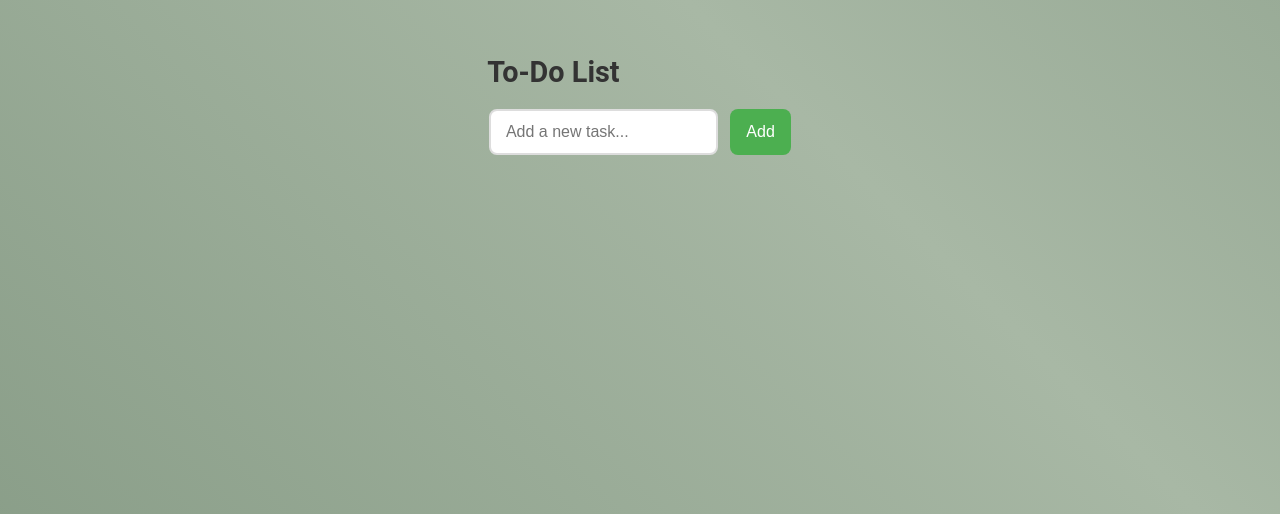
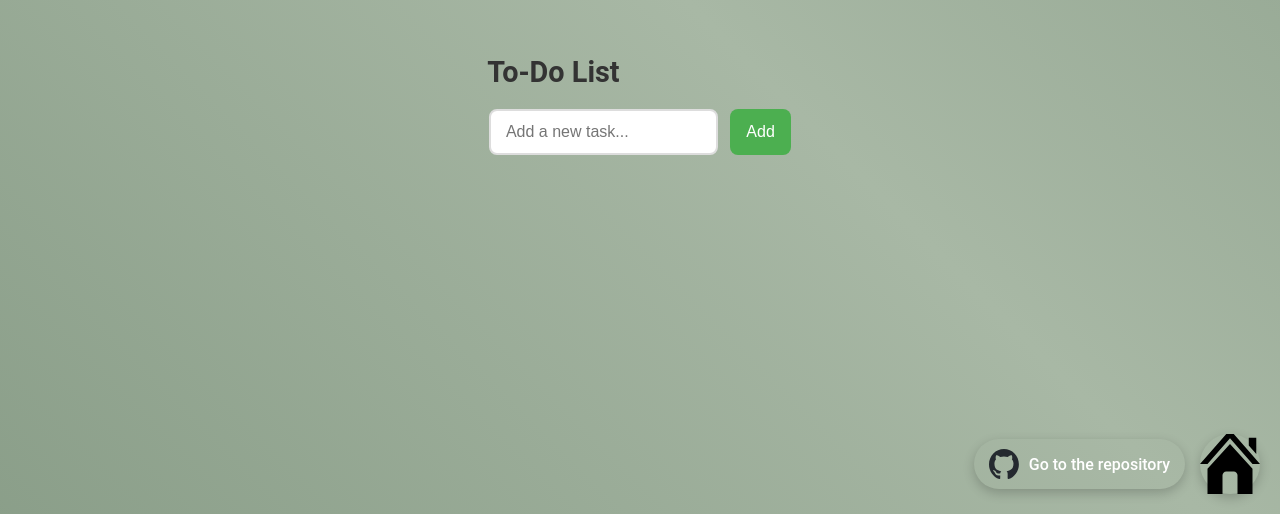
Before and after one commit to DianaSill/task-list-app, a plain HTML site: page index.html in a window 1280 px wide. Shown: the part 286-800 px from the top of the page. Drawn offline with Linux system fonts and the light colour scheme.

Commit message:
added assets, home button and repository button

```diff
--- a/index.html
+++ b/index.html
@@ -17,7 +17,15 @@
         </div>
         <ul id="task-list"></ul>
     </div>
-
+    <div class="floating-buttons">
+        <a href="https://github.com/DianaSill/task-list-app" target="_blank" class="floating-github-button">
+            <img src="assets/github-mark.svg" alt="GitHub Logo" class="github-icon" />
+            <span class="github-text">Go to the repository</span>
+        </a>
+        <a href="https://dianasill.github.io/" class="floating-house-button">
+            <img src="assets/house.svg" alt="House Icon" class="house-icon" />
+        </a>
+    </div>
     <script src="script.js"></script>
 </body>
 
--- a/script.js
+++ b/script.js
@@ -10,6 +10,7 @@ function displayTasks() {
     tasks.forEach((task, index) => {
         const li = document.createElement('li');
         li.classList.add('task');
+
         // Add 'completed' class only if task is marked as completed
         if (task.completed) {
             li.classList.add('completed');
@@ -18,7 +19,7 @@ function displayTasks() {
         // Add click listener to the entire list item to toggle completion
         li.addEventListener('click', () => toggleCompletion(index));
 
-        // Set the task text
+        // Task text
         const taskText = document.createElement('span');
         taskText.textContent = task.text;
         taskText.classList.add('task-text');
@@ -27,6 +28,8 @@ function displayTasks() {
         const deleteBtn = document.createElement('button');
         deleteBtn.textContent = 'Delete';
         deleteBtn.classList.add('delete-btn');
+
+        // Stop propagation when the delete button is clicked to prevent toggle
         deleteBtn.addEventListener('click', (e) => {
             e.stopPropagation(); // Prevent event bubbling to the <li>
             deleteTask(index);
--- a/style.css
+++ b/style.css
@@ -104,6 +104,71 @@ button:hover {
     background-color: #388e3c;
 }
 
+/* Floating Buttons Container */
+.floating-buttons {
+    position: fixed;
+    bottom: 20px;
+    right: 20px;
+    z-index: 1000;
+    display: flex;
+    flex-direction: row;
+    gap: 15px;
+    /* Space between buttons */
+    align-items: center;
+}
+
+/* Floating GitHub Button */
+.floating-github-button {
+    display: flex;
+    align-items: center;
+    padding: 10px 15px;
+    border-radius: 25px;
+    color: white;
+    text-decoration: none;
+    box-shadow: 0px 4px 12px rgba(0, 0, 0, 0.2);
+    transition: transform 0.3s ease, background-color 0.3s ease;
+}
+
+.floating-github-button:hover {
+    transform: scale(1.1);
+}
+
+.github-icon {
+    width: 30px;
+    height: 30px;
+    margin-right: 10px;
+    /* Space between the icon and text */
+}
+
+.github-text {
+    font-size: 1rem;
+    font-weight: 500;
+    white-space: nowrap;
+}
+
+/* Floating House Button */
+.floating-house-button {
+    display: flex;
+    justify-content: center;
+    align-items: center;
+    width: 60px;
+    height: 60px;
+    border-radius: 50%;
+    /* Circle shape */
+    box-shadow: 0px 4px 12px rgba(0, 0, 0, 0.2);
+    /* Shadow for effect */
+    transition: transform 0.3s ease;
+}
+
+.floating-house-button:hover {
+    transform: scale(1.1);
+}
+
+.floating-house-button .house-icon {
+    width: 100%;
+    height: 100%;
+}
+
 /* Task List Styling */
 ul {
     list-style-type: none;
@@ -126,11 +191,13 @@ li:hover {
     background-color: #e8f5e9;
 }
 
-li.completed {
+/* Only apply strikethrough to task text, not the delete button */
+li.completed .task-text {
     text-decoration: line-through;
     color: #aaa;
 }
 
+/* Delete button styling */
 button.delete-btn {
     background-color: #f44336;
     padding: 8px 16px;
```
Also changed, not shown: assets/github-mark.svg (added), assets/house.svg (added), 4 other files.
